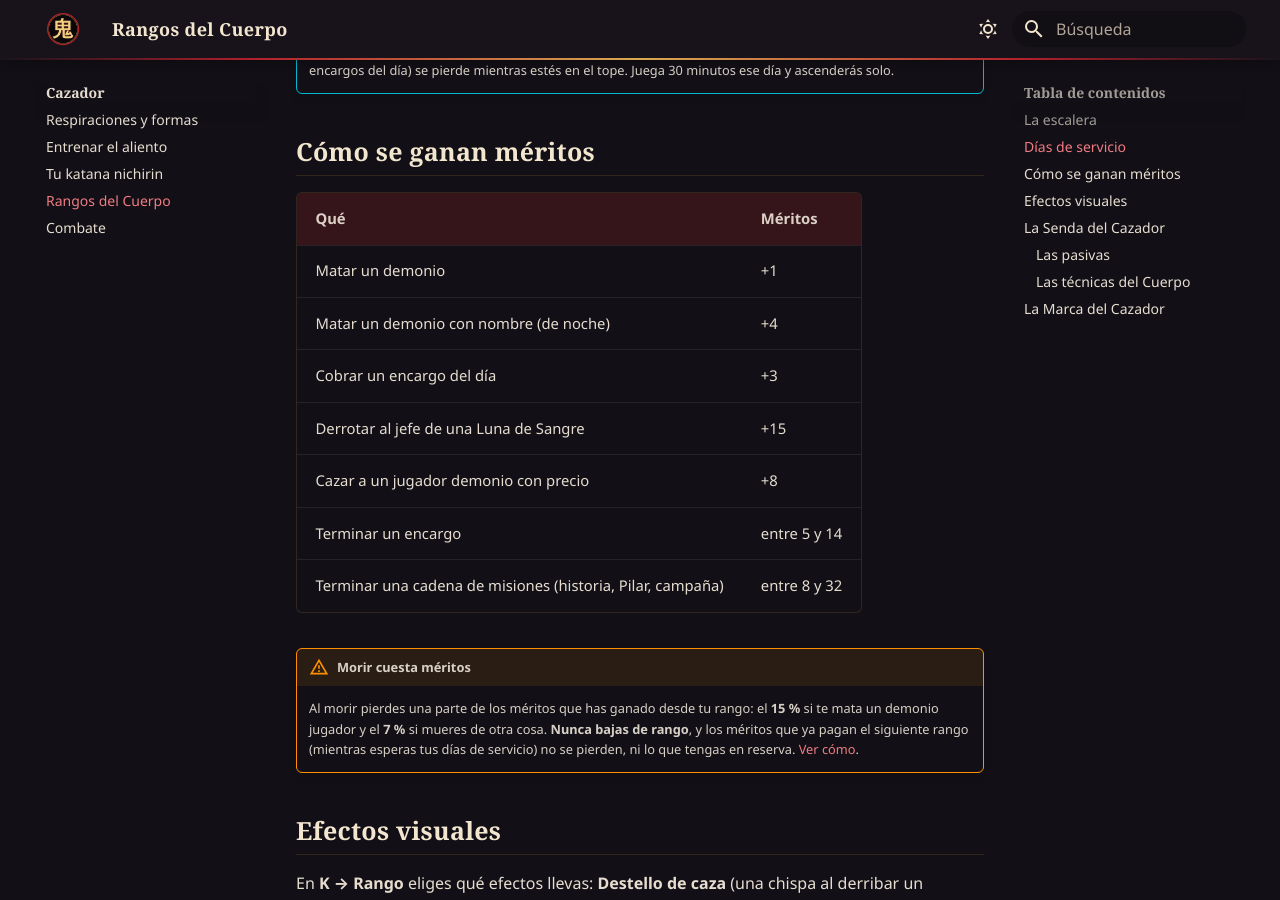
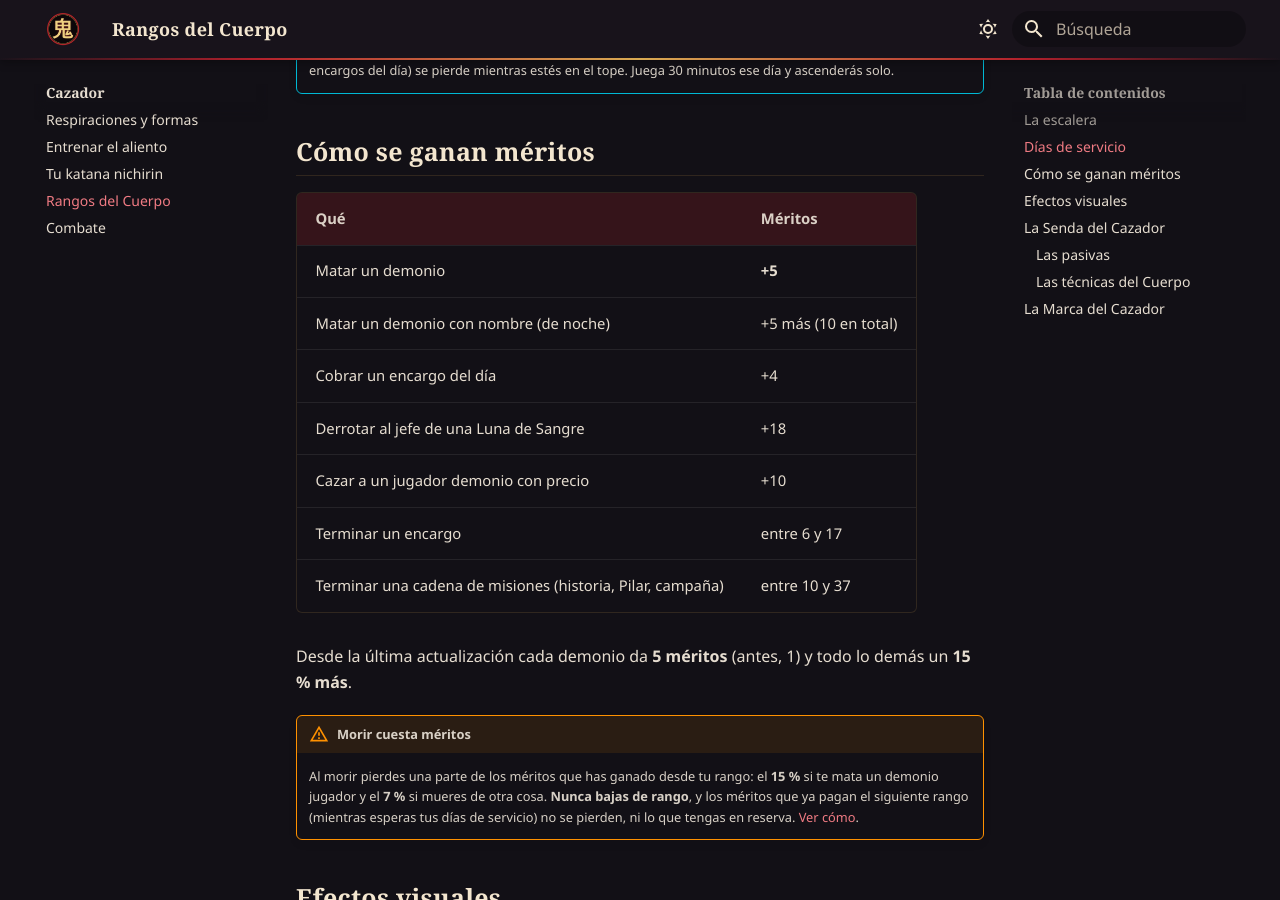
Before and after one commit to slava1222/demoncraft-guia, an MkDocs documentation site: the page built from docs/cazador/rangos.md, in a window 1280 px wide and 900 px high, scrolled down 1783 px. Built offline with MkDocs 1.6.1 and Material for MkDocs 9.7.7, drawn with Linux system fonts in a browser that asks for light colours; some web fonts are replaced.

Commit message:
Meritos: 5 por demonio y un 15 % mas el resto (ronda 100 del servidor). Sin publicar: va con la actualizacion
Co-Authored-By: Claude Opus 5.5 <noreply@anthropic.com>

```diff
--- a/docs/cazador/rangos.md
+++ b/docs/cazador/rangos.md
@@ -47,13 +47,15 @@ Desde la actualización 1.5, cada rango pide un **30 % más de méritos** que an
 
 | Qué | Méritos |
 |---|---|
-| Matar un demonio | +1 |
-| Matar un demonio con nombre (de noche) | +4 |
-| Cobrar un encargo del día | +3 |
-| Derrotar al jefe de una Luna de Sangre | +15 |
-| Cazar a un jugador demonio con precio | +8 |
-| Terminar un encargo | entre 5 y 14 |
-| Terminar una cadena de misiones (historia, Pilar, campaña) | entre 8 y 32 |
+| Matar un demonio | **+5** |
+| Matar un demonio con nombre (de noche) | +5 más (10 en total) |
+| Cobrar un encargo del día | +4 |
+| Derrotar al jefe de una Luna de Sangre | +18 |
+| Cazar a un jugador demonio con precio | +10 |
+| Terminar un encargo | entre 6 y 17 |
+| Terminar una cadena de misiones (historia, Pilar, campaña) | entre 10 y 37 |
+
+Desde la última actualización cada demonio da **5 méritos** (antes, 1) y todo lo demás un **15 % más**.
 
 !!! warning "Morir cuesta méritos"
     Al morir pierdes una parte de los méritos que has ganado desde tu rango: el **15 %** si te mata un demonio jugador y el
```
Also changed, not shown: docs/demonio/index.md (+2 -2 lines), docs/misiones/encargos.md (+1 -1 lines), docs/mundo/noche.md (+2 -2 lines), docs/pase.md (+3 -3 lines).
